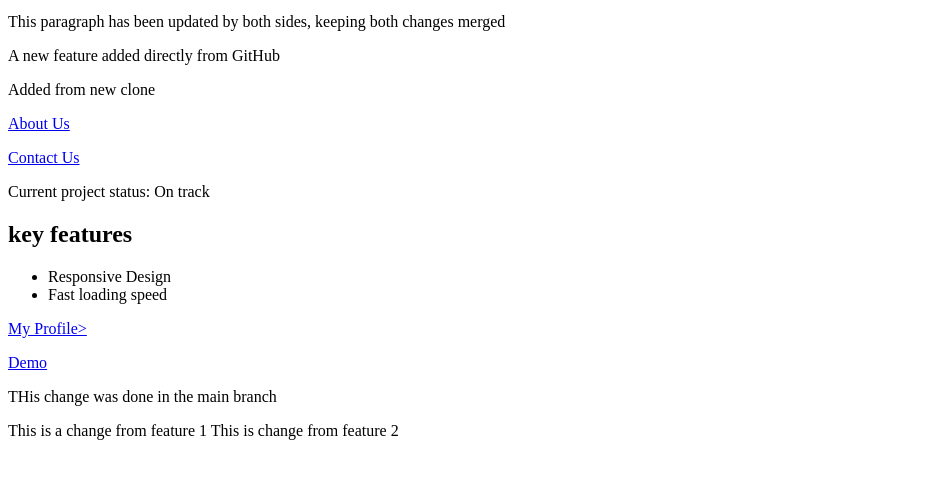
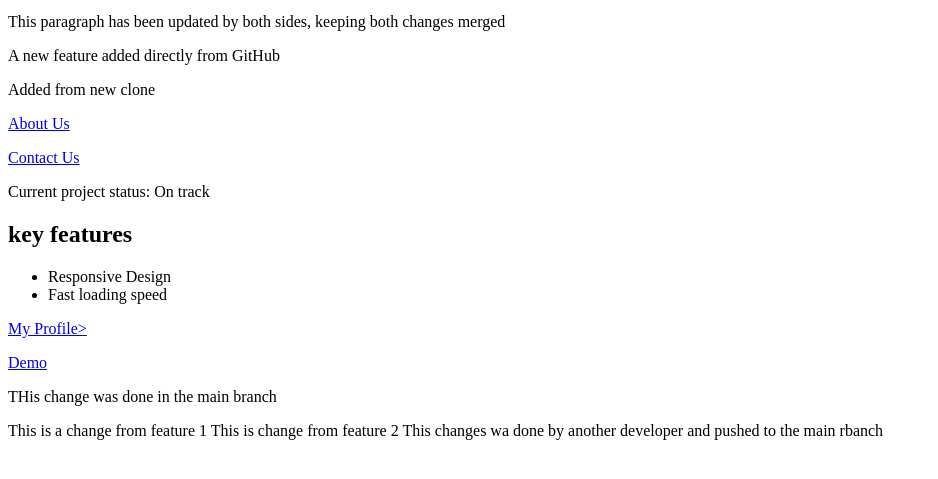
Before and after one commit to dgruploads01/collaboration_project, a plain HTML site: page index.html in a window 1280 px wide. Shown: the part 87-566 px from the top of the page, without its empty margins (0-938 px from the left). Drawn offline with Linux system fonts and the light colour scheme.

Commit message:
Update index.html

```diff
--- a/index.html
+++ b/index.html
@@ -19,3 +19,5 @@
 This is a change from feature 1
 
 This is change from feature 2
+
+This changes wa done by another developer and pushed to the main rbanch
```
